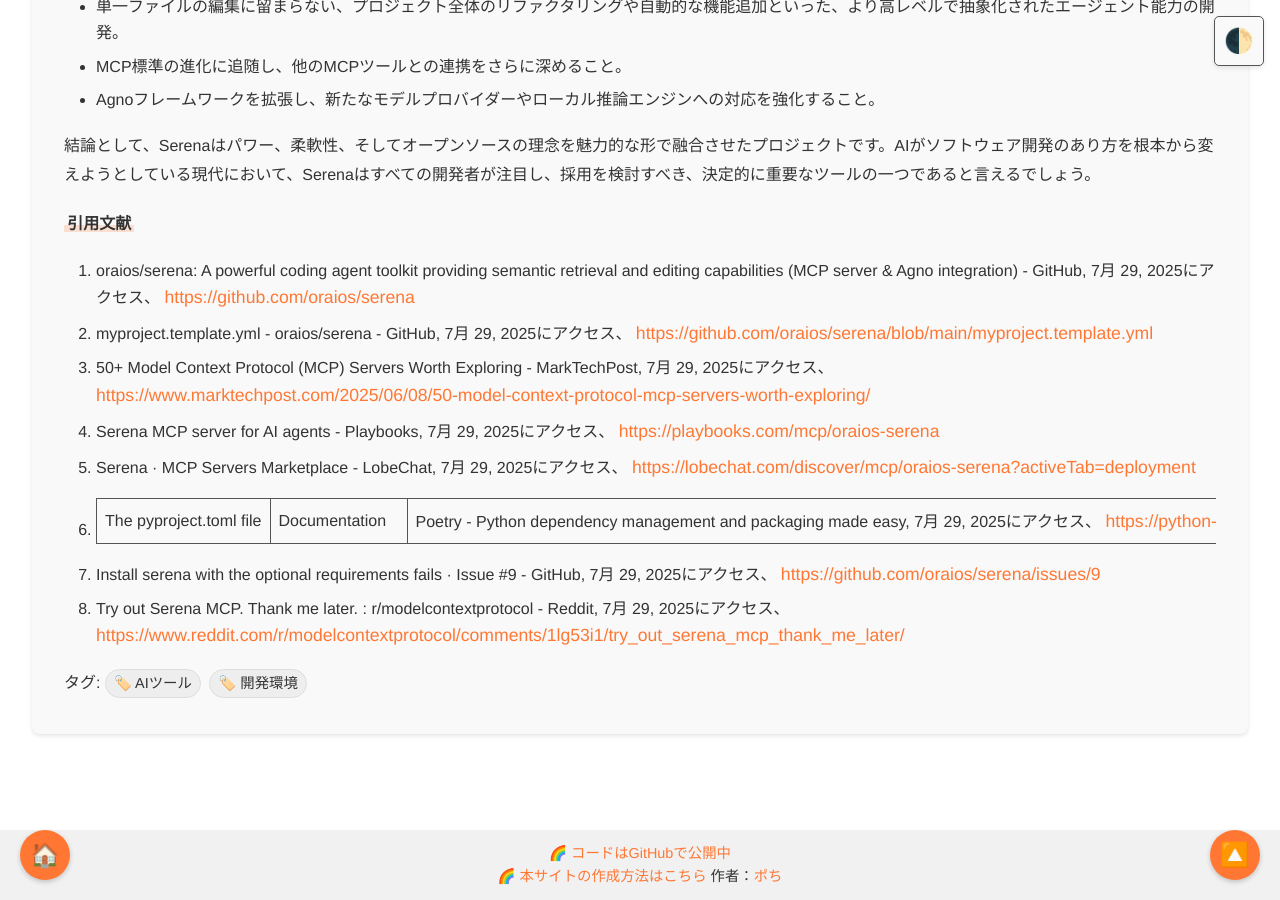
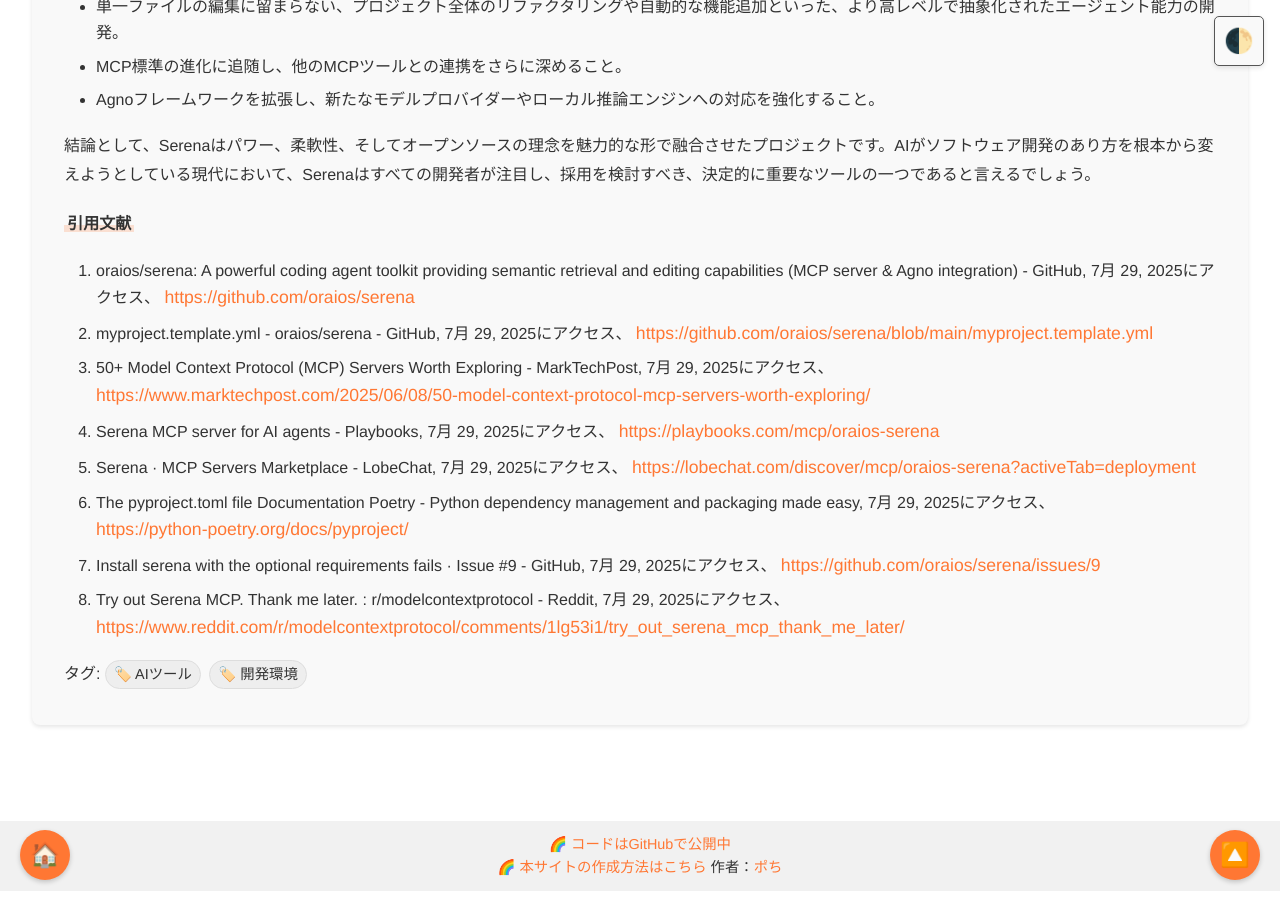
Before and after one commit to aegisfleet/share-deepresearch, a Jekyll site: the page built from _topics/oraios-serena/index.md, in a window 1280 px wide and 900 px high, scrolled down 10057 px. Built offline with Jekyll 4.4.1, drawn with Linux system fonts in a browser that asks for light colours.

Commit message:
Auto update files

```diff
--- a/_topics/oraios-serena/index.md
+++ b/_topics/oraios-serena/index.md
@@ -235,6 +235,6 @@ Serenaの将来の軌跡としては、以下の方向性が考えられます
 3. 50+ Model Context Protocol (MCP) Servers Worth Exploring \- MarkTechPost, 7月 29, 2025にアクセス、 [https://www.marktechpost.com/2025/06/08/50-model-context-protocol-mcp-servers-worth-exploring/](https://www.marktechpost.com/2025/06/08/50-model-context-protocol-mcp-servers-worth-exploring/)
 4. Serena MCP server for AI agents \- Playbooks, 7月 29, 2025にアクセス、 [https://playbooks.com/mcp/oraios-serena](https://playbooks.com/mcp/oraios-serena)
 5. Serena · MCP Servers Marketplace \- LobeChat, 7月 29, 2025にアクセス、 [https://lobechat.com/discover/mcp/oraios-serena?activeTab=deployment](https://lobechat.com/discover/mcp/oraios-serena?activeTab=deployment)
-6. The pyproject.toml file | Documentation | Poetry \- Python dependency management and packaging made easy, 7月 29, 2025にアクセス、 [https://python-poetry.org/docs/pyproject/](https://python-poetry.org/docs/pyproject/)
+6. The pyproject.toml file Documentation Poetry \- Python dependency management and packaging made easy, 7月 29, 2025にアクセス、 [https://python-poetry.org/docs/pyproject/](https://python-poetry.org/docs/pyproject/)
 7. Install serena with the optional requirements fails · Issue \#9 \- GitHub, 7月 29, 2025にアクセス、 [https://github.com/oraios/serena/issues/9](https://github.com/oraios/serena/issues/9)
 8. Try out Serena MCP. Thank me later. : r/modelcontextprotocol \- Reddit, 7月 29, 2025にアクセス、 [https://www.reddit.com/r/modelcontextprotocol/comments/1lg53i1/try\_out\_serena\_mcp\_thank\_me\_later/](https://www.reddit.com/r/modelcontextprotocol/comments/1lg53i1/try_out_serena_mcp_thank_me_later/)
--- a/_topics/oraios-serena/infographic.html
+++ b/_topics/oraios-serena/infographic.html
@@ -1,6 +1,9 @@
 <!DOCTYPE html>
 <html lang="ja">
 <head>
+    <script async src="https://pagead2.googlesyndication.com/pagead/js/adsbygoogle.js?client=ca-pub-3122674942116250" crossorigin="anonymous"></script>
+    <link rel="icon" type="image/png" sizes="32x32" href="/share-deepresearch/assets/favicon/favicon-32x32.png">
+    <link rel="icon" type="image/png" sizes="16x16" href="/share-deepresearch/assets/favicon/favicon-16x16.png">
     <meta charset="UTF-8">
     <meta name="viewport" content="width=device-width, initial-scale=1.0">
     <title>Serena: AIコーディングエージェント インフォグラフィック</title>
```
